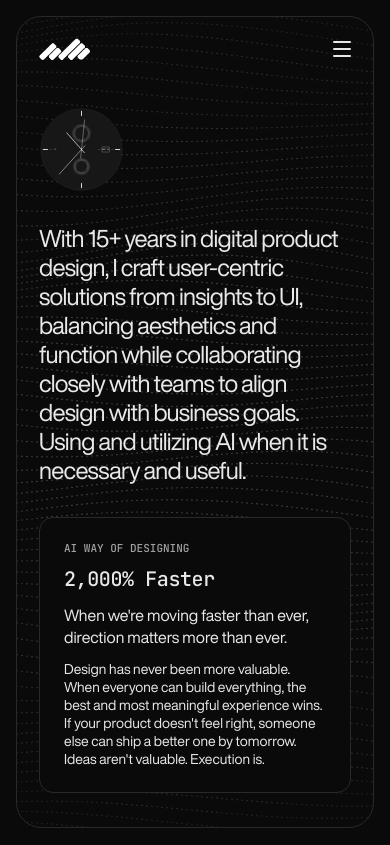
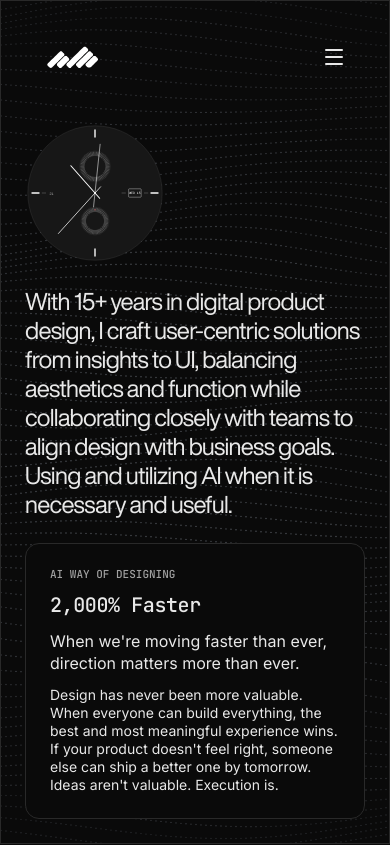
Before and after one commit to perttumurto-designer/portfolio, a Next.js app: page / in a window 390 px wide. Shown: the top 845 px of the page. Built offline with nearby package versions, Linux system fonts and the light colour scheme.

Commit message:
responsive fix

```diff
--- a/app/globals.css
+++ b/app/globals.css
@@ -260,7 +260,7 @@
 }
 
 @utility text-body-large-mobile {
-  font-family: var(--font-display);
+  font-family: var(--font-sans);
   font-weight: 400;
   font-size: 1rem;
   line-height: 1.375rem;
@@ -276,7 +276,7 @@
 }
 
 @utility text-body-small-mobile {
-  font-family: var(--font-display);
+  font-family: var(--font-sans);
   font-weight: 400;
   font-size: 0.875rem;
   line-height: 1.125rem;
--- a/components/portfolio/hero-section.tsx
+++ b/components/portfolio/hero-section.tsx
@@ -14,11 +14,11 @@ export function HeroSection() {
   return (
     <section
       id="main"
-      className="relative flex min-h-svh w-full items-stretch p-4 md:h-svh md:p-8"
+      className="relative flex h-svh w-full items-stretch p-0 md:p-6"
     >
       <div
         ref={containerRef}
-        className="relative w-full flex-1 overflow-hidden rounded-2xl border border-mainmenu-border md:rounded-4xl"
+        className="relative flex w-full flex-col justify-end gap-6 overflow-hidden border border-mainmenu-border p-6 md:rounded-4xl md:p-8"
       >
         <SimpleBackground
           style={{
@@ -29,29 +29,25 @@ export function HeroSection() {
           }}
         />
 
-        {/* Clock — stacked on mobile (<md); absolute md+ (120px at md, 169px at xl) */}
+        {/* Clock row */}
         <div
-          className="relative z-10 mx-[22px] mt-[90px] w-max md:absolute md:left-[4%] md:top-[40%] md:mx-0 md:mt-0"
+          className="relative z-10 w-max"
           style={clockDrag.style}
           onPointerDown={clockDrag.onPointerDown}
         >
-          <AnalogClock2
-            size={85}
-            className="md:size-[120px] xl:size-[169px]"
-          />
+          <AnalogClock2 size={140} className="lg:size-[160px]" />
         </div>
 
-        {/* IntroText — stacked on mobile; absolute md+ with tighter max-w at md, full size at xl */}
-        <p className="pointer-events-none relative z-10 mx-[22px] mt-8 text-heading-h1-mobile text-mainmenu-content md:absolute md:bottom-[6%] md:left-[4%] md:mx-0 md:mt-0 md:max-w-[44%] md:text-heading-h1-tablet xl:max-w-[50%] xl:text-heading-h1">
+        {/* Intro + TextCard row — stacked on mobile, side-by-side md+ */}
+        <div className="relative z-10 flex w-full flex-col items-stretch gap-6 md:flex-row md:items-center">
+          <p className="flex-1 text-heading-h1-mobile text-mainmenu-content md:text-heading-h1-tablet lg:text-heading-h1">
             With 15+ years in digital product design, I craft user-centric
             solutions from insights to UI, balancing aesthetics and function
             while collaborating closely with teams to align design with business
             goals. Using and utilizing AI when it is necessary and useful.
           </p>
-
-        {/* TextCard — stacked on mobile; absolute md+ with 320px at md, 393px at xl */}
           <div
-          className="relative z-10 mx-[22px] mb-[22px] mt-8 md:absolute md:bottom-[6%] md:right-[3%] md:mx-0 md:my-0 md:w-[320px] xl:w-[393px]"
+            className="w-full md:max-w-[320px] md:flex-shrink-0"
             style={cardDrag.style}
             onPointerDown={cardDrag.onPointerDown}
           >
@@ -63,6 +59,7 @@ export function HeroSection() {
             />
           </div>
         </div>
+      </div>
     </section>
   )
 }
--- a/components/portfolio/mobile-main-menu.tsx
+++ b/components/portfolio/mobile-main-menu.tsx
@@ -88,7 +88,7 @@ export function MobileMainMenu({
       >
         {isOpen && (
           <div
-            className="flex h-full flex-col p-9"
+            className="flex h-full flex-col p-[44px]"
             onClick={(e) => e.stopPropagation()}
           >
             {/* Header */}
--- a/components/portfolio/sticky-nav.tsx
+++ b/components/portfolio/sticky-nav.tsx
@@ -9,7 +9,7 @@ interface StickyNavProps {
 export function StickyNav({ items }: StickyNavProps) {
   return (
     <>
-      <div className="fixed inset-x-4 top-4 z-50 md:hidden">
+      <div className="fixed inset-x-6 top-6 z-50 md:hidden">
         <MobileMainMenu items={items} />
       </div>
       <div className="fixed left-1/2 top-[54px] z-50 hidden -translate-x-1/2 md:block">
```
Lines whose indentation alone changed are shown as unchanged.
